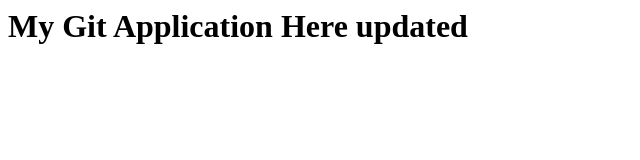
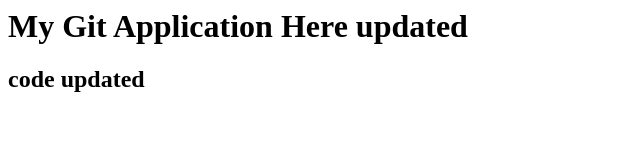
Before and after one commit to kulasinghe/gittest, a plain HTML site: page index.html in a window 1280 px wide. Shown: the whole page, without its empty margins (0-640 px from the left). Drawn offline with Linux system fonts and the light colour scheme.

Commit message:
html file updated

```diff
--- a/index.html
+++ b/index.html
@@ -1,4 +1,7 @@
 <html>
 <head><title>Header</title></head>
-<body><h1>My Git Application Here updated</h1></body>
+<body>
+<h1>My Git Application Here updated </h1>
+<h2> code updated</h2
+</body>
 </html>
```
